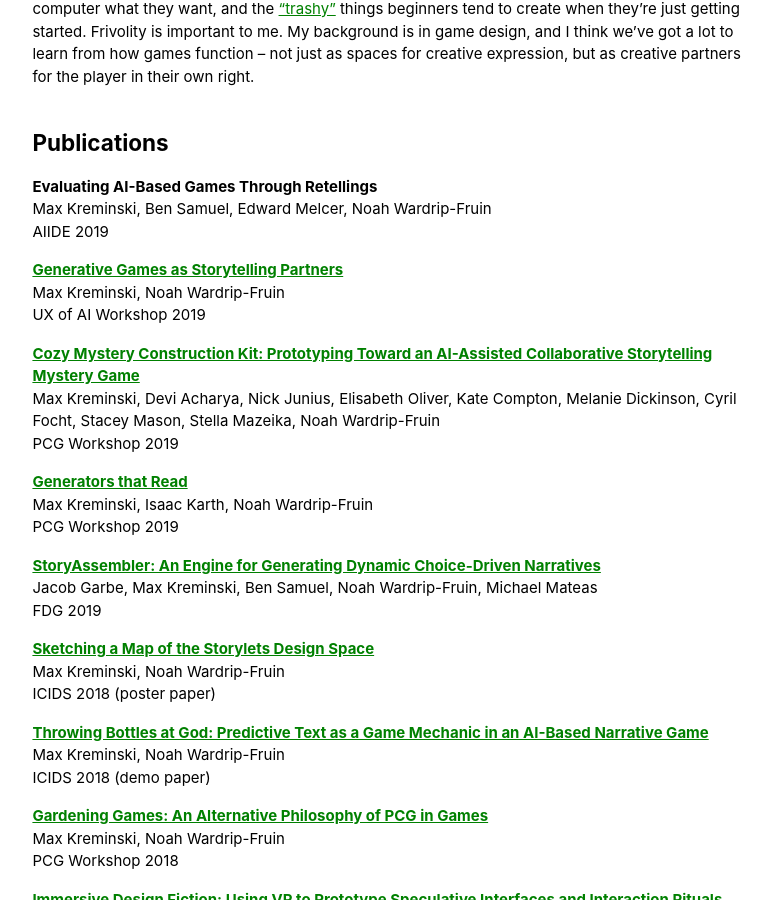
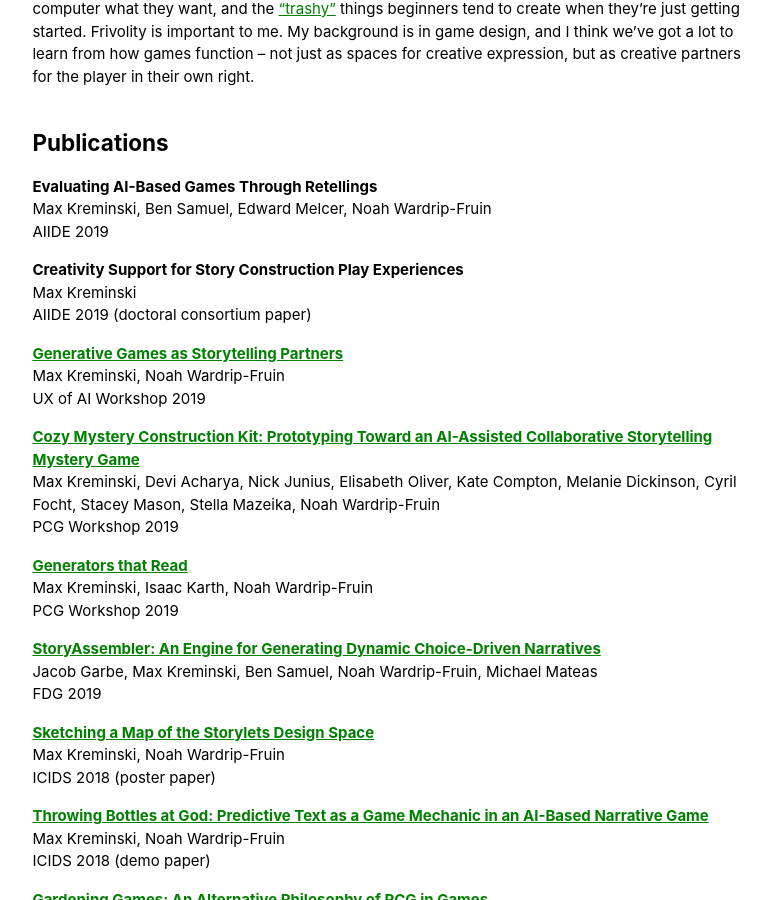
Before and after one commit to mkremins/mkremins.github.io, a Jekyll site: the page built from index.html, in a window 1280 px wide and 900 px high, scrolled down 465 px. Shown: the whole window, without its empty margins (248-1019 px from the left). Built offline with Jekyll 4.4.1, drawn with Linux system fonts in a browser that asks for light colours.

Commit message:
Add AIIDE doctoral consortium paper

```diff
--- a/_data/publications.json
+++ b/_data/publications.json
@@ -6,6 +6,15 @@
   "year": "2019",
   "venue": "AIIDE",
   "venue_long": "Artificial Intelligence and Interactive Digital Entertainment"
+},
+{
+  "title": "Creativity Support for Story Construction Play Experiences",
+  "url": "",
+  "authors": ["Max Kreminski"],
+  "year": "2019",
+  "venue": "AIIDE",
+  "venue_long": "Artificial Intelligence and Interactive Digital Entertainment",
+  "venue_note": "doctoral consortium paper"
 },
 {
   "title": "Generative Games as Storytelling Partners",
```
